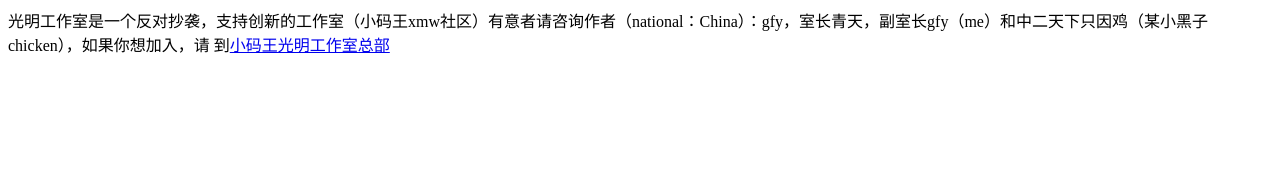
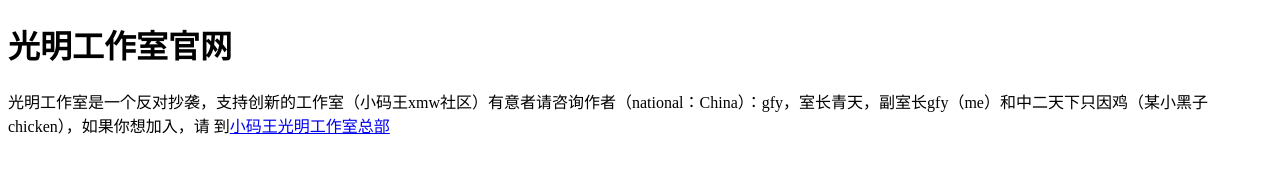
Before and after one commit to gfy2011/GuangMingOffical, a plain HTML site: page index.html in a window 1280 px wide. Drawn offline with Linux system fonts and the light colour scheme.

Commit message:
Update index.html

```diff
--- a/index.html
+++ b/index.html
@@ -2,6 +2,7 @@
 <html>
   <head>
     <title>光明工作室官网</title>
+    <h1>光明工作室官网</h1>
   </head>
   <body>
     光明工作室是一个反对抄袭，支持创新的工作室（小码王xmw社区）有意者请咨询作者（national：China）：gfy，室长青天，副室长gfy（me）和中二天下只因鸡（某小黑子chicken），如果你想加入，请
```
